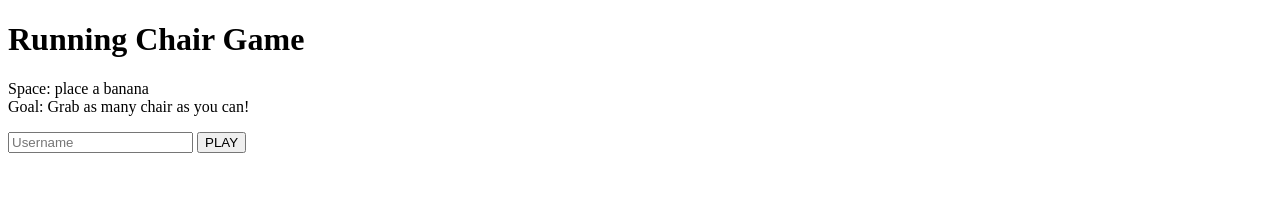
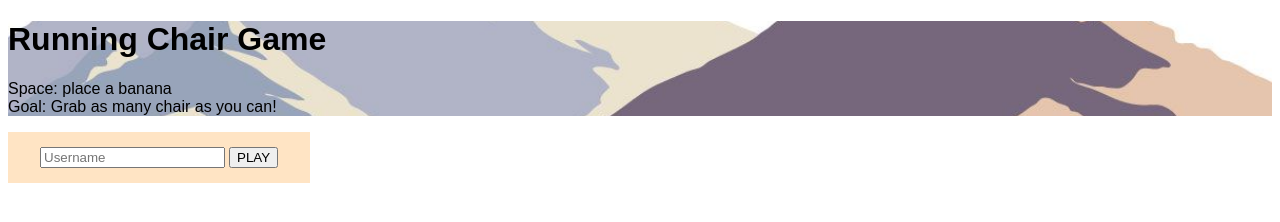
Before and after one commit to FrankZhao3/NodeJSGame, a website built with webpack: page public/index.html in a window 1280 px wide. Built offline with nearby package versions, Linux system fonts and the light colour scheme.

Commit message:
added css

```diff
--- a/public/index.html
+++ b/public/index.html
@@ -1,18 +1,22 @@
 <!DOCTYPE html>
 <html>
+
 <head>
   <title>Running Chairs</title>
 </head>
+
 <body>
-  <div id="play-menu" class="hidden">
+    <div class="sample-header">
       <h1>Running Chair Game</h1>
       <p>
         Space: place a banana <br>
         Goal: Grab as many chair as you can!
       </p>
+    </div>
+    <div class="button">
       <input type="text" id="username-input" placeholder="Username" />
       <button id="play-button">PLAY</button>
+    </div>
     <script src="game.bundle.js"></script>
-  </div>
 </body>
 </html>
--- a/src/client/index.js
+++ b/src/client/index.js
@@ -1,5 +1,5 @@
 import {startGame} from './game.js'
-import '.././css/game.css';
+require('.././css/game.css');
 
 const playButton = document.getElementById('play-button');
 const usernameInput = document.getElementById('username-input');
--- a/src/css/game.css
+++ b/src/css/game.css
@@ -0,0 +1,23 @@
+.sample-header {
+    position: relative;
+    left: 0;
+    top: 0;
+    width: 100%;
+    background-image: url("../assets/mountain.jpg");
+    background-position: center;
+    background-size: cover;
+    background-repeat: no-repeat;
+    font-family: arial;
+}
+
+.button {
+    position: relative;
+    background-color: bisque;
+    border: none;
+    color: white;
+    padding: 15px 32px;
+    text-align: center;
+    text-decoration: none;
+    display: inline-block;
+    font-size: 16px;
+  }
```
Also changed, not shown: src/assets/mountain.jpg (added). Lines whose indentation alone changed are shown as unchanged.
